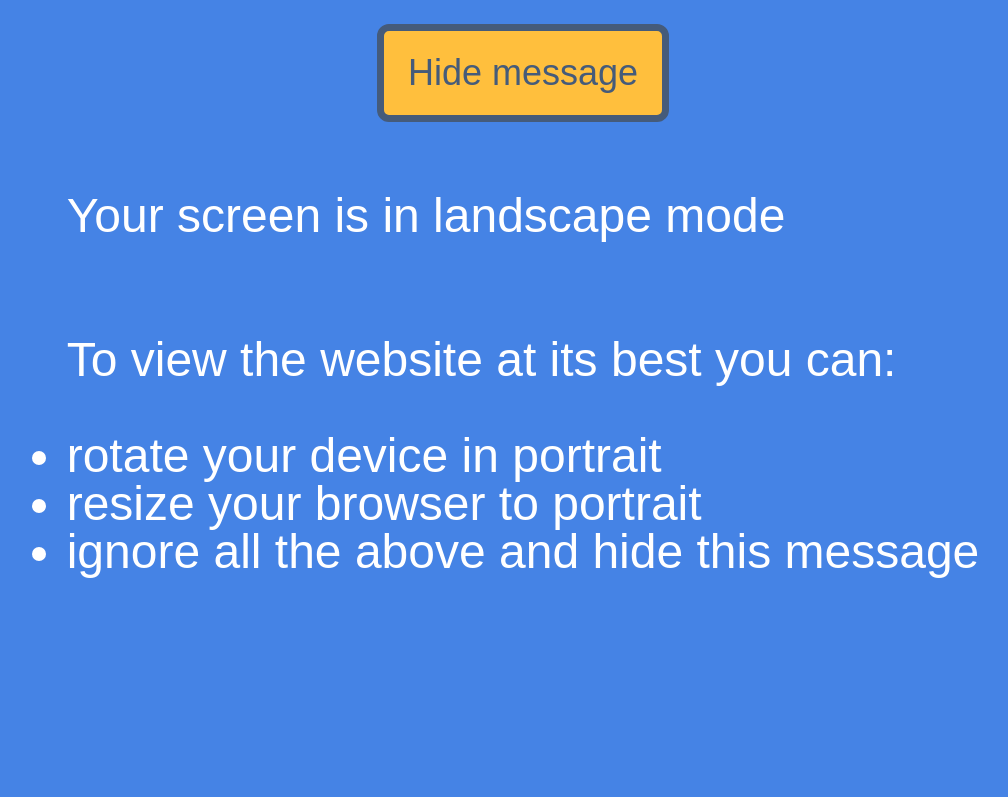
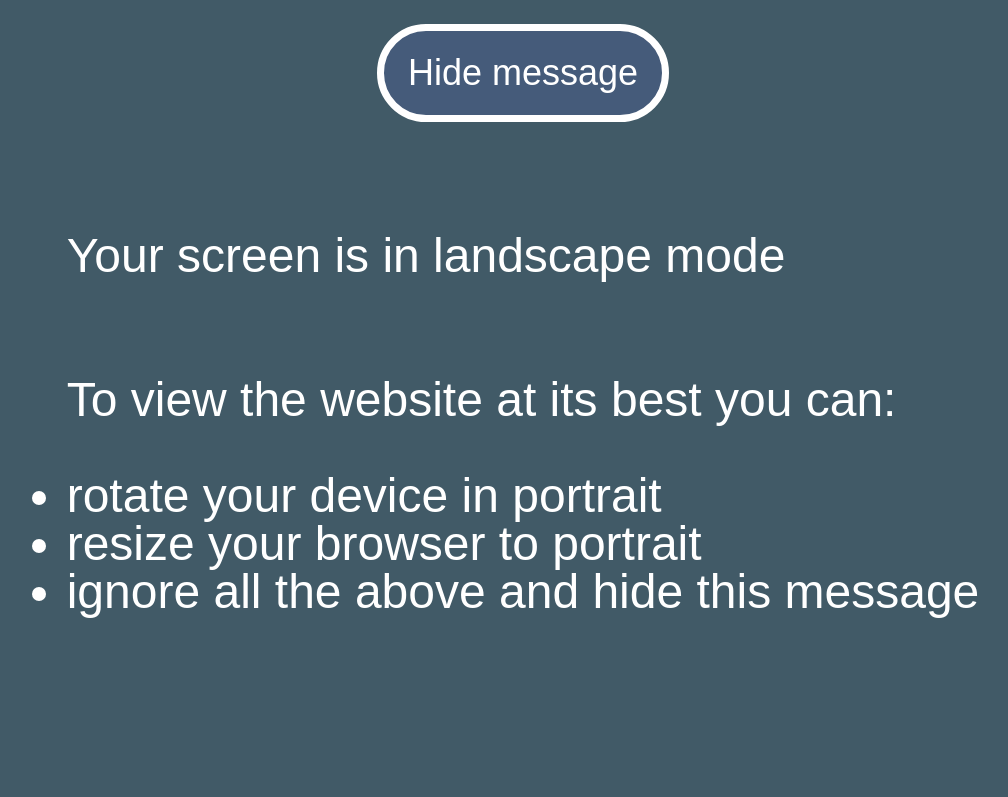
Before and after one commit to pavelciupitu/my-cv, a website: page src/index.pug in a window 1280 px wide. Shown: the top 797 px of the page, without its empty margins (117-1125 px from the left). Drawn offline with nearby package versions, Linux system fonts and the light colour scheme; files that its build step writes are made by us from their sources; files whose address does not match are found by name; a web font is replaced by a local one.

Commit message:
Finish My-Resume!

```diff
--- a/src/_component/landscape/landscape.pug
+++ b/src/_component/landscape/landscape.pug
@@ -1,5 +1,5 @@
 -
-    var show = 'Show message';
+    //- var show = 'Show message';
     var hide = 'Hide message';
     var description_list = [
         'Your screen is in landscape mode',
@@ -11,14 +11,15 @@
         'ignore all the above and hide this message',
     ]
 
-input.landsca_input(type="checkbox", id="landscape")
+input.landscape__input(type="checkbox", id="landscape")
 .landscape
-    label.landscape_button(for="landscape")
-        .landscape__message--show=show
+    label.landscape__button(for="landscape")
+        .landscape__message--show
+            span.my-cv__icon--info
         .landscape__message--hide=hide
     .landscape__body
         each text in description_list
-            .landscape__description=text
+            p.landscape__description=text
         ul.landscape__list
             each item in itemList
                 li.landscape__item=item
--- a/src/_component/landscape/landscape.scss
+++ b/src/_component/landscape/landscape.scss
@@ -7,27 +7,27 @@
     position: fixed;
     top: 0;
     width: 100vw;
-    height: 100vw;
-    background-color: $color-royal-blue;
-    transition: 0.4s;
+    height: 100vh;
+    background-color: $color-fiord;
+    transition: 0.6s;
 }
 
 // .label.landscape_button {
 //     justify-content: center;
 // }
 
-.landscape_button {
+.landscape__button {
     display: block;
-    background-color: $color-sunglow;
-    color: $color-blue-bayoux;
+    background-color: $color-blue-bayoux;
+    color: $color-white;
     position: fixed;
     top: 1rem;
-    left: middle;
+    // left: 1.5rem;
     font-size: 1.5rem;
     padding: 1rem;
-    border-radius: 0.5rem;
-    text-decoration:none;
-    border: 0.3rem solid $color-blue-bayoux;
+    border-radius: 4rem;
+    text-decoration: none;
+    border: 0.3rem solid $color-white;
     // display:none;
 }
 
@@ -37,12 +37,11 @@
 
 @media (orientation: landscape) {
     .landscape {
-        display:flex;
-        // align-items:center;
+        display: flex;
+        align-items: center;
         justify-content: center;
+        color: $color-white;
         font-size: 2rem;
-        color: $color-white;
-        padding: 6rem;
     }
 
     .landscape__list {
@@ -50,12 +49,30 @@
     }
 
     .landscape__message--show {
-        display:none;
+        display: none;
+    }
+
+
+    .landscape__message--hide {
+        display: block;
     }
 
     #landscape:checked + .landscape {
         top: -100%;
+
+        .landscape__message--show {
+            display: block;
+        }
+
+        .landscape__button {
+            transition: 0.5s;
+            top: 1rem;
+            right: 0.3rem;
+            font-size: 2rem;
+          }
+
+        .landscape__message--hide {
+            display: none;
+        }
     }
-
-
 }
```
